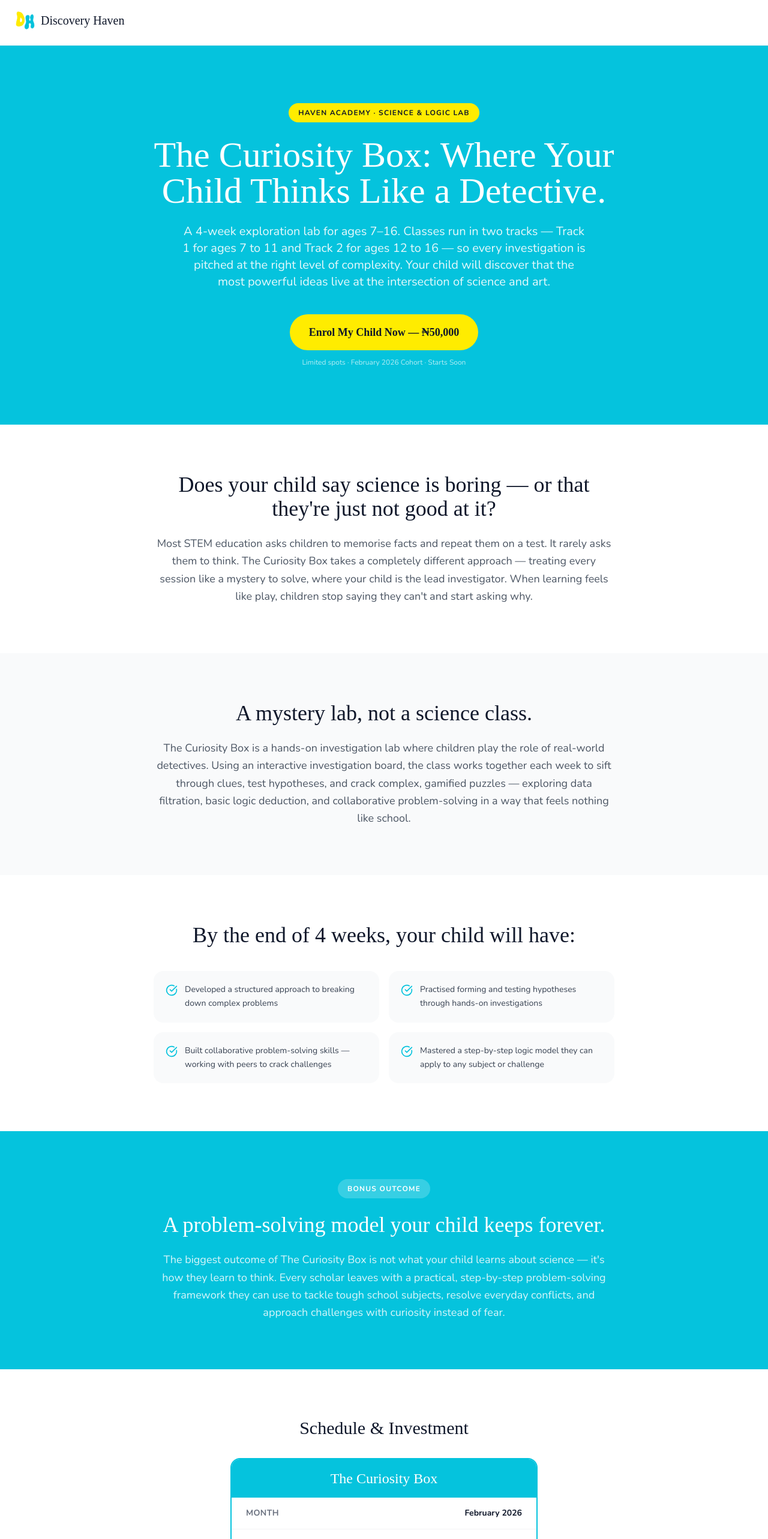
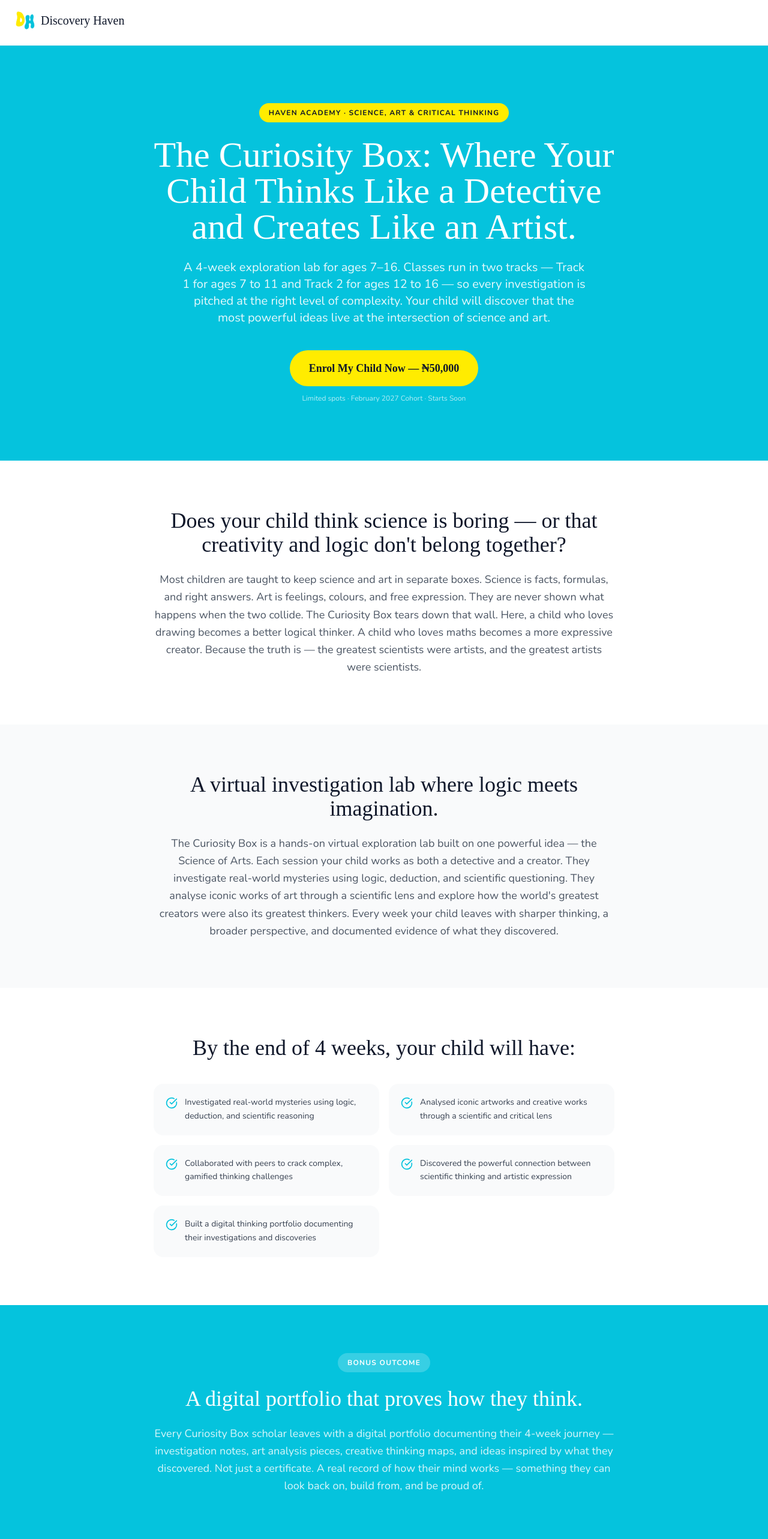
Before and after one commit to Tobennadev22/discoveryhaven, a React (Vite) app: page /the-curiosity-box in a window 1280 px wide. Shown: the top 2566 px of the page at 60% size. Built offline with nearby package versions, Linux system fonts and the light colour scheme; a web font is replaced by a local one.

Commit message:
Update Curiosity Box landing page with new content and dual-track structure

```diff
--- a/src/pages/courses/CourseLandingPage.jsx
+++ b/src/pages/courses/CourseLandingPage.jsx
@@ -272,18 +272,12 @@ export default function CourseLandingPage({ course }) {
                 { label: "Duration", value: course.schedule.duration },
                 { label: "Schedule", value: course.schedule.sessionSchedule },
                 { label: "Ages", value: course.schedule.ages },
+                course.schedule.tracks ? { label: "Tracks", value: course.schedule.tracks } : null,
                 { label: "Format", value: course.schedule.format },
-              ].map(({ label, value }) => (
-                <div
-                  key={label}
-                  className="flex items-center justify-between px-6 py-4"
-                >
-                  <span className="font-body text-sm font-bold text-gray-500 uppercase tracking-wide">
-                    {label}
-                  </span>
-                  <span className="font-body text-sm font-bold text-slate-900">
-                    {value}
-                  </span>
+              ].filter(Boolean).map(({ label, value }) => (
+                <div key={label} className="flex items-center justify-between px-6 py-4">
+                  <span className="font-body text-sm font-bold text-gray-500 uppercase tracking-wide">{label}</span>
+                  <span className="font-body text-sm font-bold text-slate-900">{value}</span>
                 </div>
               ))}
               <div className="flex items-center justify-between px-6 py-4 bg-gray-50">
@@ -352,7 +346,7 @@ export default function CourseLandingPage({ course }) {
             Common questions
           </h2>
           <div className="flex flex-col gap-3">
-            {[course.faqSpecific, ...course.faqCommon].map((faq, i) => (
+            {[...(Array.isArray(course.faqSpecific) ? course.faqSpecific : [course.faqSpecific]), ...course.faqCommon].map((faq, i) => (
               <FAQ key={i} q={faq.q} a={faq.a} />
             ))}
           </div>
--- a/src/pages/courses/CuriosityBox.jsx
+++ b/src/pages/courses/CuriosityBox.jsx
@@ -1,68 +1,55 @@
 import CourseLandingPage from "./CourseLandingPage";
 
 const FAQ_COMMON = [
-  {
-    q: "Is this in-person or virtual?",
-    a: "Fully virtual, live on Zoom — your child can join from anywhere in the world.",
-  },
-  {
-    q: "What if my child misses a session?",
-    a: "Session recordings are shared so your child never falls behind.",
-  },
-  {
-    q: "What if I'm not sure this is the right fit?",
-    a: "Book a free 15-minute call with our founder before enrolling — we'll help you decide.",
-  },
+  { q: "Is this in-person or virtual?", a: "Fully virtual, live on Zoom — your child can join from anywhere in the world." },
+  { q: "What if my child misses a session?", a: "Session recordings are shared so your child never falls behind." },
+  { q: "What if I'm not sure this is the right fit?", a: "Book a free 15-minute call with our founder before enrolling — we will help you decide." },
 ];
 
 const COURSE = {
   slug: "the-curiosity-box",
   title: "The Curiosity Box",
-  cohort: "February 2026",
+  cohort: "February 2027",
   price: 50000,
-  tag: "Haven Academy · Science & Logic Lab",
-  headline: "The Curiosity Box: Where Your Child Thinks Like a Detective.",
-  subheadline:
-    "A 4-week exploration lab for ages 7–16. Classes run in two tracks — Track 1 for ages 7 to 11 and Track 2 for ages 12 to 16 — so every investigation is pitched at the right level of complexity. Your child will discover that the most powerful ideas live at the intersection of science and art.",
-  smallText: "Limited spots · February 2026 Cohort · Starts Soon",
-  problemHeading:
-    "Does your child say science is boring — or that they're just not good at it?",
-  problemBody:
-    "Most STEM education asks children to memorise facts and repeat them on a test. It rarely asks them to think. The Curiosity Box takes a completely different approach — treating every session like a mystery to solve, where your child is the lead investigator. When learning feels like play, children stop saying they can't and start asking why.",
-  whatItIsHeading: "A mystery lab, not a science class.",
-  whatItIsBody:
-    "The Curiosity Box is a hands-on investigation lab where children play the role of real-world detectives. Using an interactive investigation board, the class works together each week to sift through clues, test hypotheses, and crack complex, gamified puzzles — exploring data filtration, basic logic deduction, and collaborative problem-solving in a way that feels nothing like school.",
+  tag: "Haven Academy · Science, Art & Critical Thinking",
+  headline: "The Curiosity Box: Where Your Child Thinks Like a Detective and Creates Like an Artist.",
+  subheadline: "A 4-week exploration lab for ages 7–16. Classes run in two tracks — Track 1 for ages 7 to 11 and Track 2 for ages 12 to 16 — so every investigation is pitched at the right level of complexity. Your child will discover that the most powerful ideas live at the intersection of science and art.",
+  smallText: "Limited spots · February 2027 Cohort · Starts Soon",
+  problemHeading: "Does your child think science is boring — or that creativity and logic don't belong together?",
+  problemBody: "Most children are taught to keep science and art in separate boxes. Science is facts, formulas, and right answers. Art is feelings, colours, and free expression. They are never shown what happens when the two collide. The Curiosity Box tears down that wall. Here, a child who loves drawing becomes a better logical thinker. A child who loves maths becomes a more expressive creator. Because the truth is — the greatest scientists were artists, and the greatest artists were scientists.",
+  whatItIsHeading: "A virtual investigation lab where logic meets imagination.",
+  whatItIsBody: "The Curiosity Box is a hands-on virtual exploration lab built on one powerful idea — the Science of Arts. Each session your child works as both a detective and a creator. They investigate real-world mysteries using logic, deduction, and scientific questioning. They analyse iconic works of art through a scientific lens and explore how the world's greatest creators were also its greatest thinkers. Every week your child leaves with sharper thinking, a broader perspective, and documented evidence of what they discovered.",
   outcomesHeading: "By the end of 4 weeks, your child will have:",
   outcomes: [
-    "Developed a structured approach to breaking down complex problems",
-    "Practised forming and testing hypotheses through hands-on investigations",
-    "Built collaborative problem-solving skills — working with peers to crack challenges",
-    "Mastered a step-by-step logic model they can apply to any subject or challenge",
+    "Investigated real-world mysteries using logic, deduction, and scientific reasoning",
+    "Analysed iconic artworks and creative works through a scientific and critical lens",
+    "Collaborated with peers to crack complex, gamified thinking challenges",
+    "Discovered the powerful connection between scientific thinking and artistic expression",
+    "Built a digital thinking portfolio documenting their investigations and discoveries",
   ],
-  bonusHeading: "A problem-solving model your child keeps forever.",
-  bonusBody:
-    "The biggest outcome of The Curiosity Box is not what your child learns about science — it's how they learn to think. Every scholar leaves with a practical, step-by-step problem-solving framework they can use to tackle tough school subjects, resolve everyday conflicts, and approach challenges with curiosity instead of fear.",
+  bonusHeading: "A digital portfolio that proves how they think.",
+  bonusBody: "Every Curiosity Box scholar leaves with a digital portfolio documenting their 4-week journey — investigation notes, art analysis pieces, creative thinking maps, and ideas inspired by what they discovered. Not just a certificate. A real record of how their mind works — something they can look back on, build from, and be proud of.",
   schedule: {
     course: "The Curiosity Box",
-    month: "February 2026",
+    month: "February 2027",
     duration: "4 Weeks",
     sessionSchedule: "Saturdays · 1.5 hours per session",
-    ages: "7–12",
+    ages: "7–16",
+    tracks: "Track 1 (ages 7–11) · Track 2 (ages 12–16)",
     format: "Virtual — live Zoom sessions",
     investment: "₦50,000",
   },
   testimonial: {
-    quote:
-      "My daughter used to give up the moment something got hard. After The Curiosity Box, she started saying 'let me investigate this' when she hit a problem. That shift in mindset is everything.",
+    quote: "I honestly didn't expect my son to connect with this programme the way he did. He's always been the artsy one in the family — we never thought of him as a science kid. After The Curiosity Box he told me science and art are the same thing. I didn't even know how to respond to that. He was absolutely right.",
     author: "Parent, Discovery Haven",
   },
-  faqSpecific: {
-    q: "Does my child need to be good at science or maths?",
-    a: "No prior science knowledge needed. The Curiosity Box is about thinking skills, not content recall. Children of all academic levels thrive in it.",
-  },
+  faqSpecific: [
+    { q: "Does my child need to be good at science?", a: "Not at all. The Curiosity Box is designed for curious minds, not science experts. Children who love art often thrive here because they bring a creative perspective that makes their investigations richer and more original." },
+    { q: "Does my child need to be good at art?", a: "No. Art in The Curiosity Box is a tool for analysis and expression, not a performance. There are no grades on how well they draw — only on how boldly they explore and express their thinking." },
+    { q: "How are the tracks structured?", a: "Each course runs in two tracks. Track 1 is for children aged 7 to 11 and Track 2 is for children aged 12 to 16. After enrolment we will confirm which track your child is placed in based on their age." },
+  ],
   faqCommon: FAQ_COMMON,
-  finalCTA:
-    "February cohort spots are limited. Secure your child's place today.",
+  finalCTA: "February spots are limited. Give your child the tools to think and create like no one else.",
 };
 
 export default function CuriosityBox() {
```
